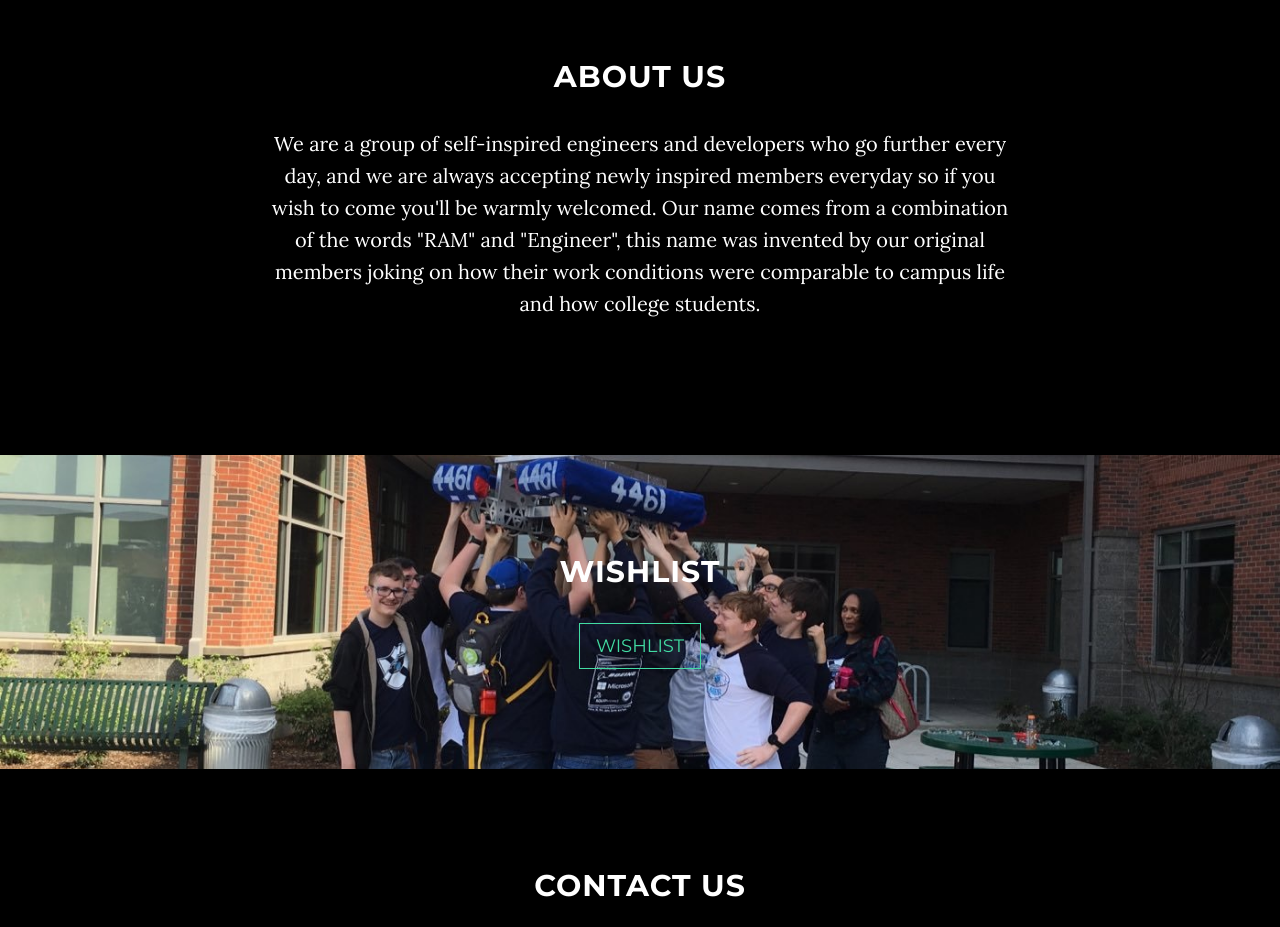
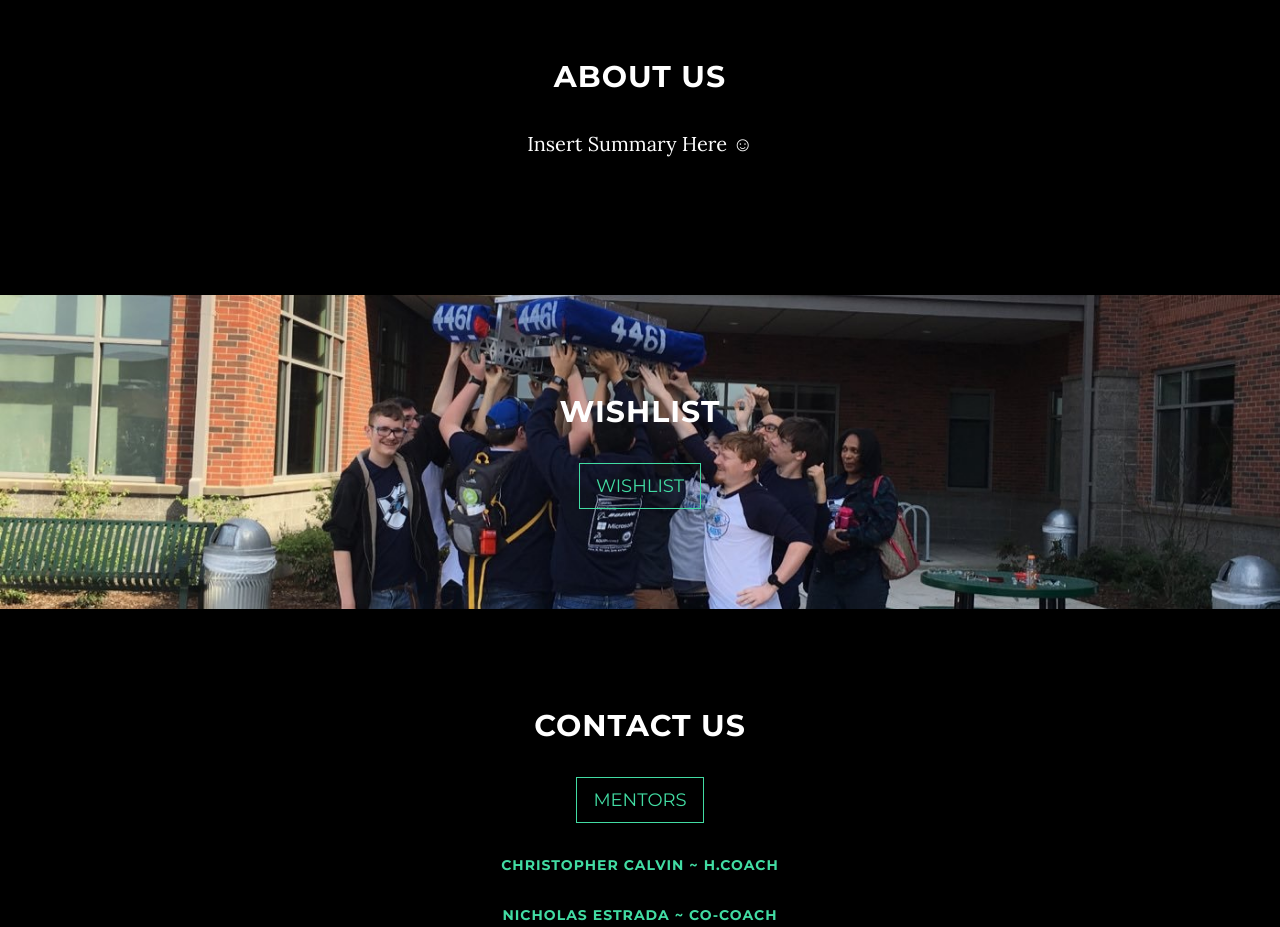
Before and after one commit to FRC4461/FRC4461.github.io, a website: page index.html in a window 1280 px wide. Shown: the part 840-1767 px from the top of the page. Drawn offline with nearby package versions, Linux system fonts and the light colour scheme.

Commit message:
Update index.html

```diff
--- a/index.html
+++ b/index.html
@@ -23,13 +23,6 @@
 
     <!-- Theme CSS -->
     <link href="css/grayscale.min.css" rel="stylesheet">
-
-    <!-- HTML5 Shim and Respond.js IE8 support of HTML5 elements and media queries -->
-    <!-- WARNING: Respond.js doesn't work if you view the page via file:// -->
-    <!--[if lt IE 9]>
-        <script src="https://oss.maxcdn.com/libs/html5shiv/3.7.0/html5shiv.js"></script>
-        <script src="https://oss.maxcdn.com/libs/respond.js/1.4.2/respond.min.js"></script>
-    <![endif]-->
 
 </head>
 
@@ -88,7 +81,7 @@
         <div class="row">
             <div class="col-lg-8 col-lg-offset-2">
                 <h2>About Us</h2>
-                <p>We are a group of self-inspired engineers and developers who go further every day, and we are always accepting newly inspired members everyday so if you wish to come you'll be warmly welcomed. Our name comes from a combination of the words "RAM" and "Engineer", this name was invented by our original members joking on how their work conditions were comparable to campus life and how college students.</p>
+                <p>Insert Summary Here ☺</p>
             </div>
         </div>
     </section>
```
